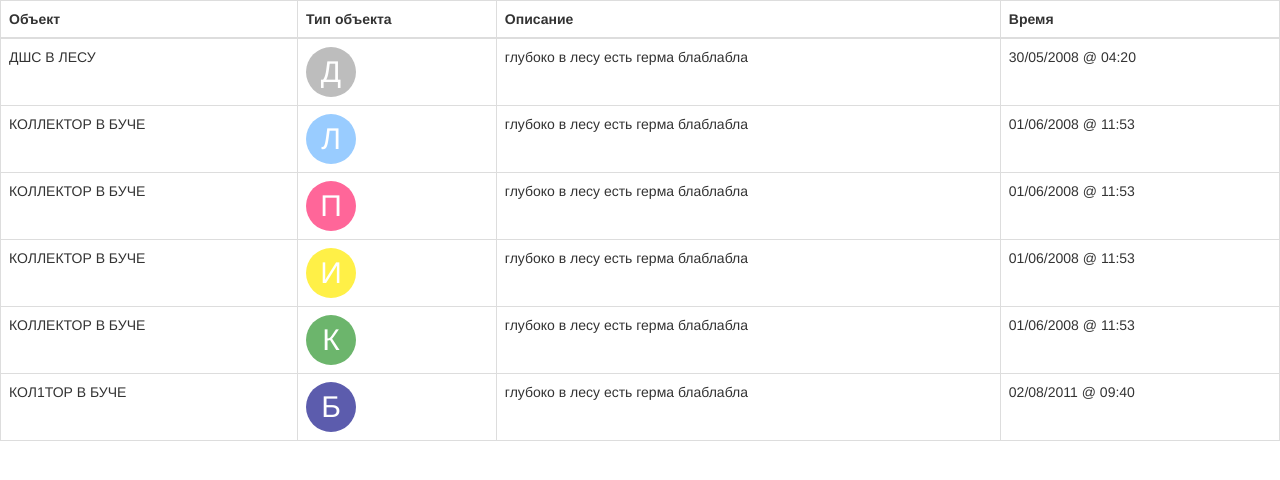
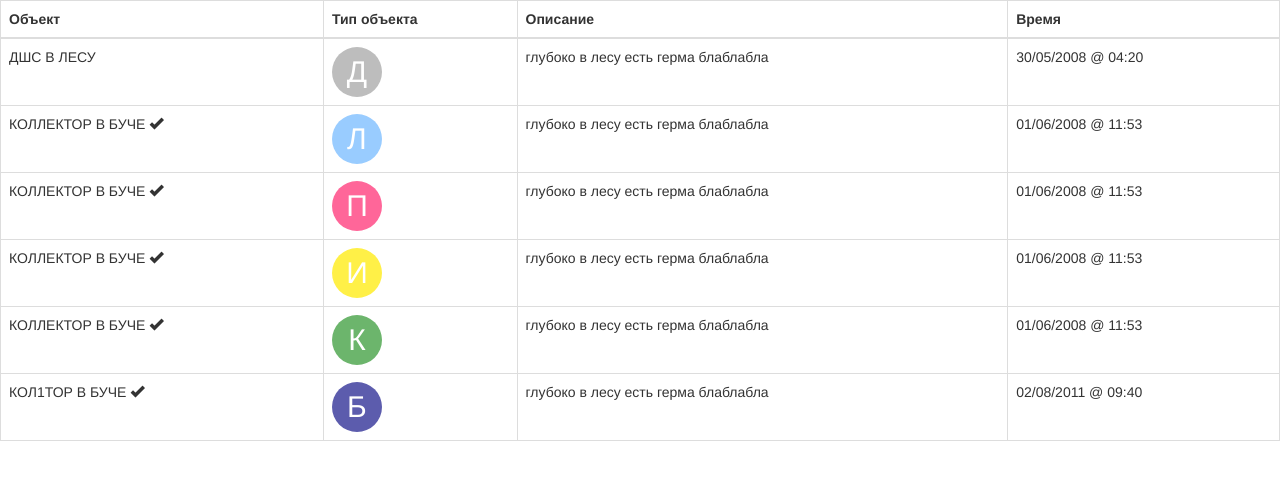
Before and after one commit to Nicholass/agrr, a plain HTML site: page index.html in a window 1280 px wide. Drawn offline with Linux system fonts and the light colour scheme.

Commit message:
visited glyphicon added

```diff
--- a/index.html
+++ b/index.html
@@ -20,7 +20,7 @@
         </thead>
         <tbody>
         <tr ng-repeat="place in places.items | orderBy:'submittedDate'" ng-controller="rowController as row">
-            <td> {{place.title | uppercase }}</td>
+            <td> <span class="success">{{place.title | uppercase }}</span> <span ng-show="place.visited" class="glyphicon glyphicon-ok"></span> </td>
             <td>
                 <div class="circle" ng-style="row.setColor(place.type)" title="{{place.type}}">{{place.type | limitTo: 1}}</div>
             </td>
```
